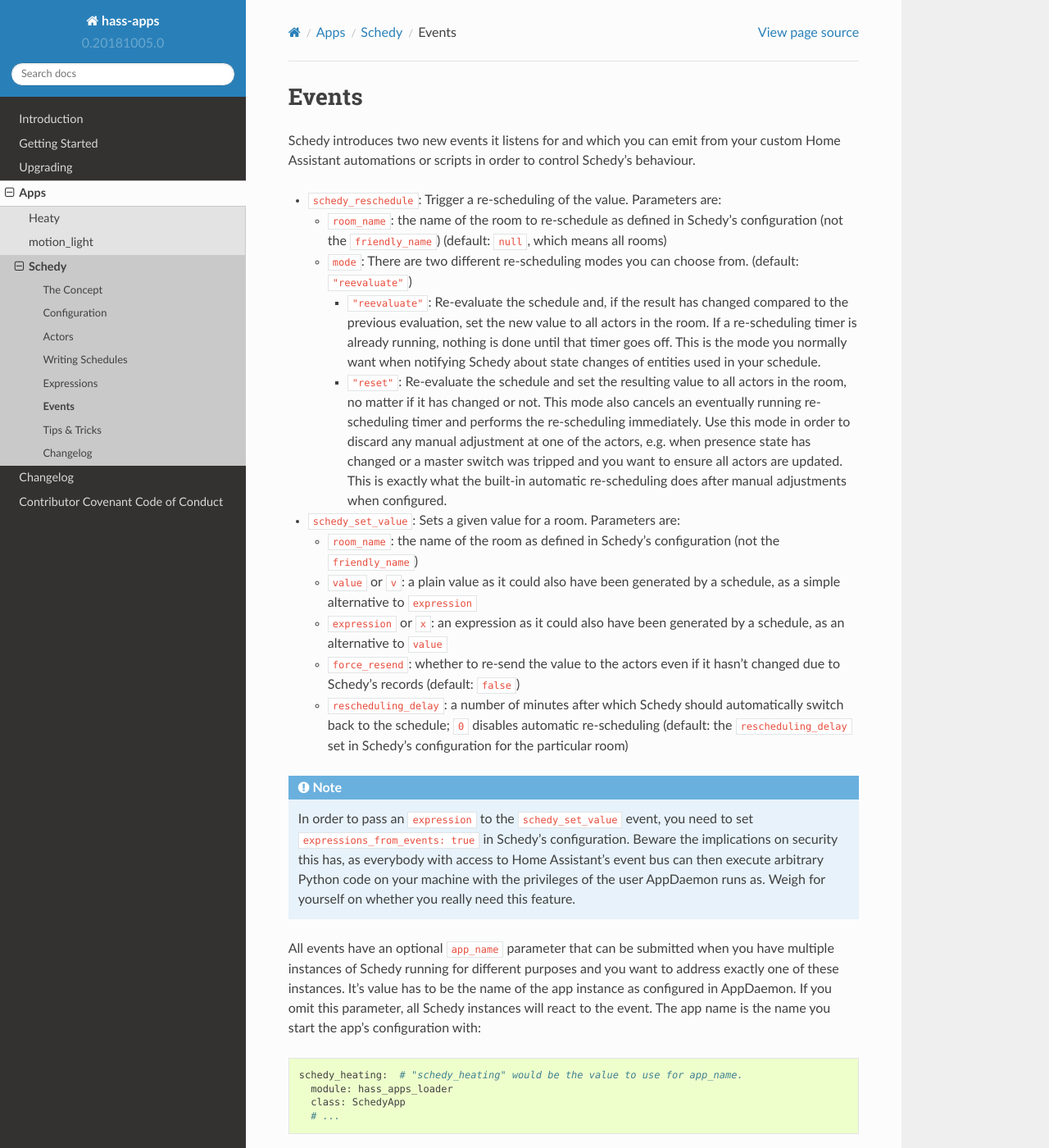
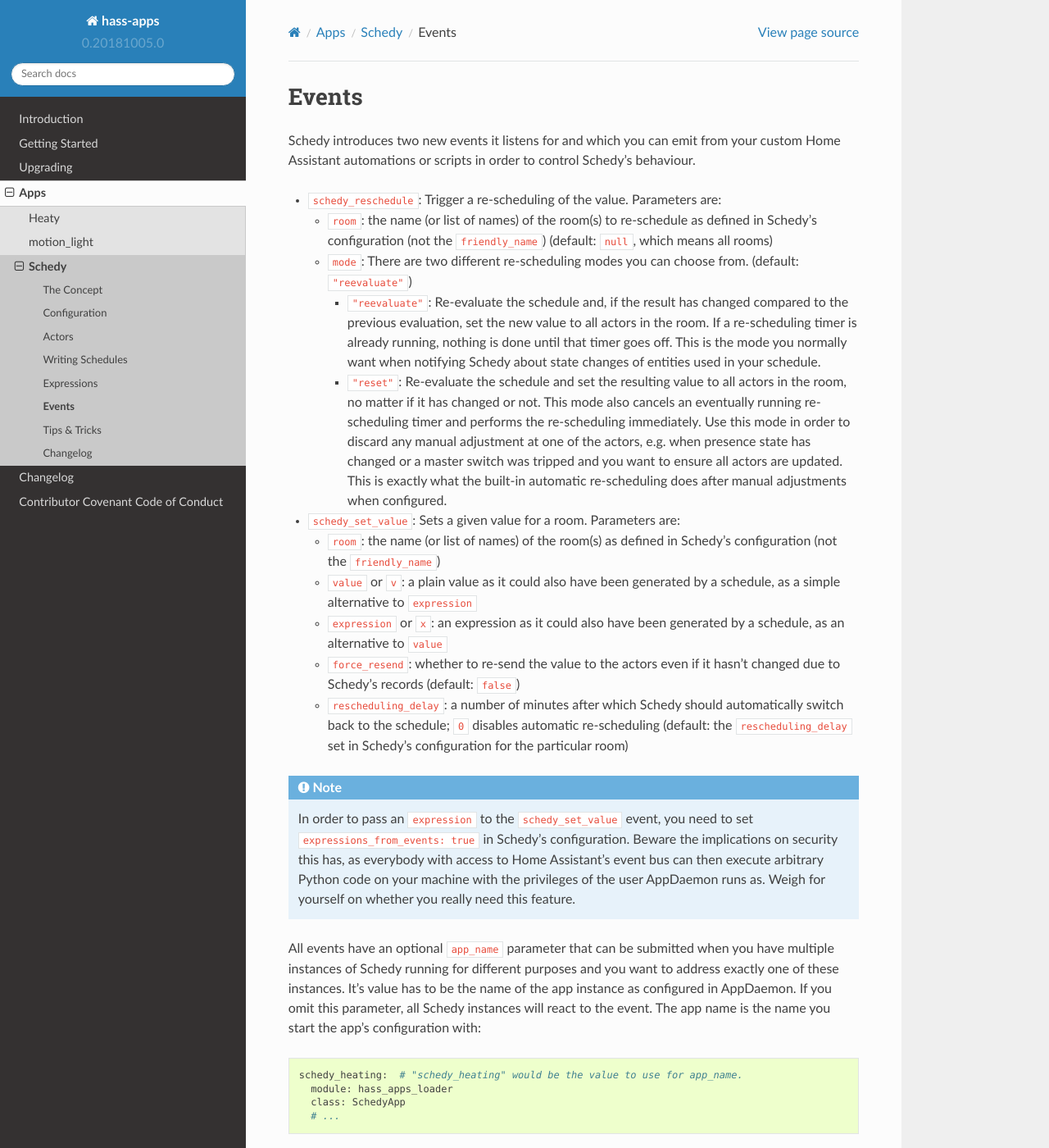
Before and after one commit to bob1de/hass-apps, a Sphinx documentation site: the page built from docs/apps/schedy/events.rst, in a window 1280 px wide and 1400 px high. Shown: the whole window at 82% size. Built offline with Sphinx 7.4.7 and the Read the Docs theme 2.0.0, drawn with Linux system fonts in a browser that asks for light colours.

Commit message:
[schedy] Changed event parameter room_name to room and support lists

```diff
--- a/docs/apps/schedy/events.rst
+++ b/docs/apps/schedy/events.rst
@@ -8,9 +8,9 @@
 * ``schedy_reschedule``: Trigger a re-scheduling of the value.
   Parameters are:
 
-  * ``room_name``: the name of the room to re-schedule as defined in
-    Schedy's configuration (not the ``friendly_name``) (default: ``null``,
-    which means all rooms)
+  * ``room``: the name (or list of names) of the room(s) to re-schedule
+    as defined in Schedy's configuration (not the ``friendly_name``)
+    (default: ``null``, which means all rooms)
 
   * ``mode``: There are two different re-scheduling modes you can choose
     from. (default: ``"reevaluate"``)
@@ -34,8 +34,8 @@
 * ``schedy_set_value``: Sets a given value for a room.
   Parameters are:
 
-  * ``room_name``: the name of the room as defined in Schedy's
-    configuration (not the ``friendly_name``)
+  * ``room``: the name (or list of names) of the room(s) as defined in
+    Schedy's configuration (not the ``friendly_name``)
   * ``value`` or ``v``: a plain value as it could also have been generated
     by a schedule, as a simple alternative to ``expression``
   * ``expression`` or ``x``: an expression as it could also have been
@@ -83,6 +83,6 @@
       - event: schedy_set_value
         event_data:
           app_name: schedy_heating
-          room_name: living
+          room: living
           v: 25.0
           rescheduling_delay: 60
--- a/docs/apps/schedy/expressions.rst
+++ b/docs/apps/schedy/expressions.rst
@@ -206,7 +206,7 @@
       - event: schedy_reschedule
         event_data:
           app_name: <name of your schedy instance>
-          room_name: bathroom
+          room: bathroom
 
 We're done! Now, whenever we toggle the ``take_a_bath`` switch, the
 schedule is re-evaluated and our first schedule rule executes. The
--- a/docs/apps/schedy/tips-and-tricks.rst
+++ b/docs/apps/schedy/tips-and-tricks.rst
@@ -116,7 +116,7 @@
       - event: schedy_reschedule
         event_data_template:
           app_name: schedy_heating
-          room_name: "{{ trigger.to_state.attributes['window_room'] }}"
+          room: "{{ trigger.to_state.attributes['window_room'] }}"
           mode: reset
 
 That's it. Don't forget to restart Home Assistant after editing the files.
```
Also changed, not shown: 1 other file.
